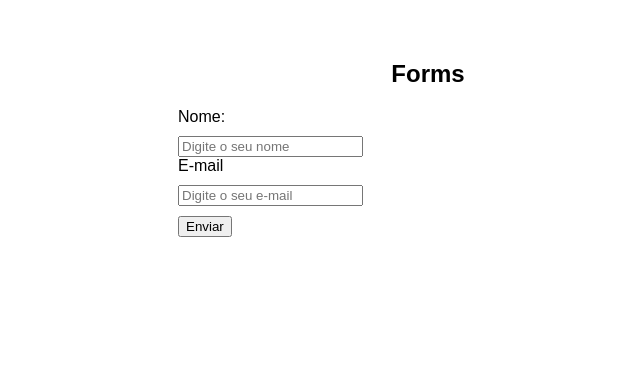
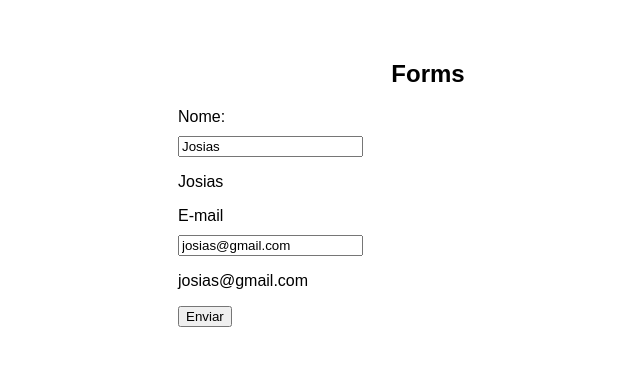
Before and after one commit to SilvaRDev/curso-react, a React (Vite) app in the folder 6-REACT-E-FORMS/reactform/: page / in a window 1280 px wide. Shown: the top 366 px of the page, without its empty margins (212-852 px from the left). Built offline with nearby package versions, Linux system fonts and the light colour scheme.

Commit message:
Aula sobre controller inputs adicionada.

```diff
--- a/6-REACT-E-FORMS/reactform/src/App.jsx
+++ b/6-REACT-E-FORMS/reactform/src/App.jsx
@@ -5,7 +5,7 @@
   return (
     <>
       <h2>Forms</h2>
-      <MyForm />
+      <MyForm user={{ name: 'Josias', email: 'josias@gmail.com' }} />
     </>
   )
 }
--- a/6-REACT-E-FORMS/reactform/src/components/MyForm.jsx
+++ b/6-REACT-E-FORMS/reactform/src/components/MyForm.jsx
@@ -1,20 +1,28 @@
 import { useState } from 'react'
 import './MyForm.css'
 
-const MyForm = () => {
+const MyForm = ({ user }) => {
+  /* 6- Controlled inputs */
   /* Gerenciamento de dados */
 
-  const [name, setName] = useState()
-  const [email, setEmail] = useState()
+  const [name, setName] = useState(user ? user.name : '')
+  const [email, setEmail] = useState(user ? user.email : '')
 
   const handleName = (e) => {
     setName(e.target.value)
   }
 
+  const handleSubmit = (e) => {
+    e.preventDefault()
+    console.log('Enviando o formulário...')
+    console.log(name, email)
+  }
+
   return (
     <div>
+      {/* 5- Envio de form */}
       {/* 1- criação de form */}
-      <form>
+      <form onSubmit={handleSubmit}>
         <div>
           <label htmlFor="name">Nome:</label>
           <input
@@ -22,17 +30,20 @@
             name="name"
             placeholder="Digite o seu nome"
             onChange={handleName}
+            value={name}
           />
           {name && <p>{name}</p>}
         </div>
         {/* Label envolvendo input */}
         <label>
           <span>E-mail</span>
+          {/* Simplificando a manipulação de state */}
           <input
             type="email"
             name="email"
             placeholder="Digite o seu e-mail"
             onChange={(e) => setEmail(e.target.value)}
+            value={email}
           />
           {email && <p>{email}</p>}
         </label>
```
